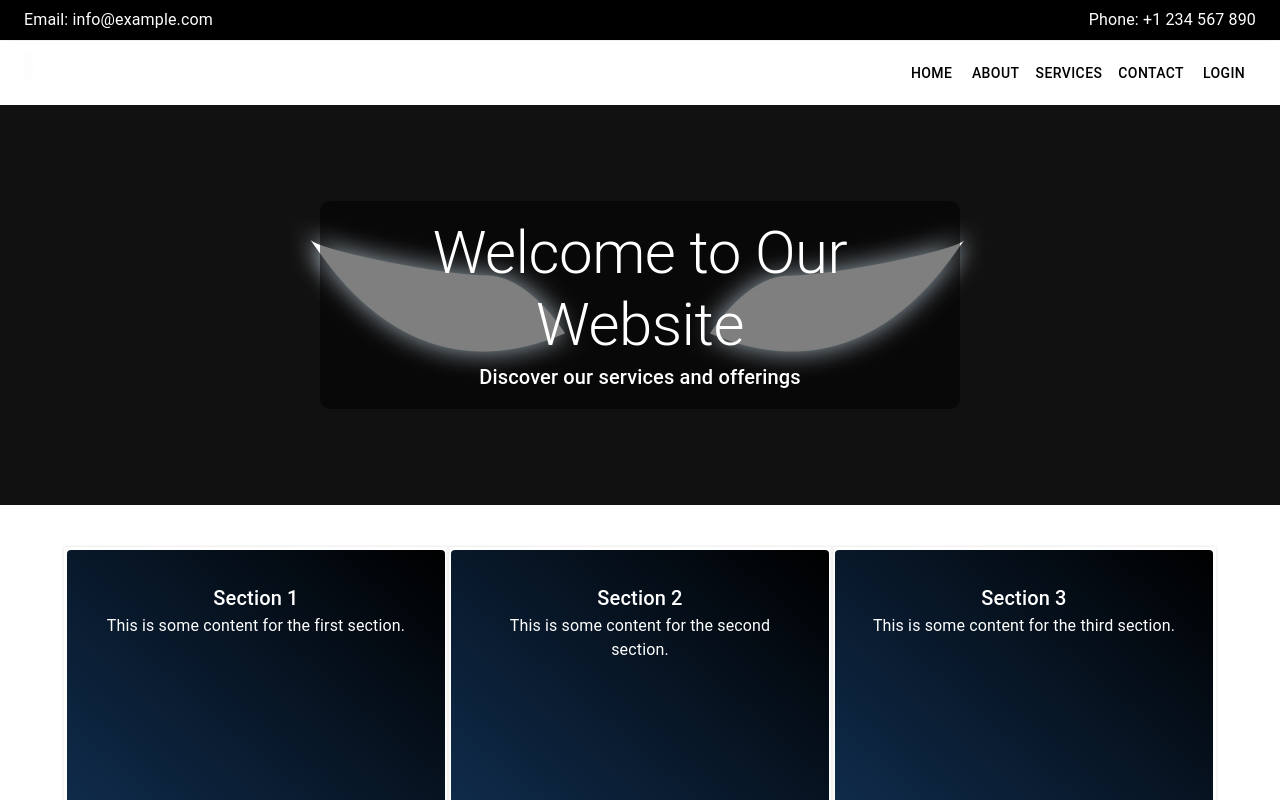
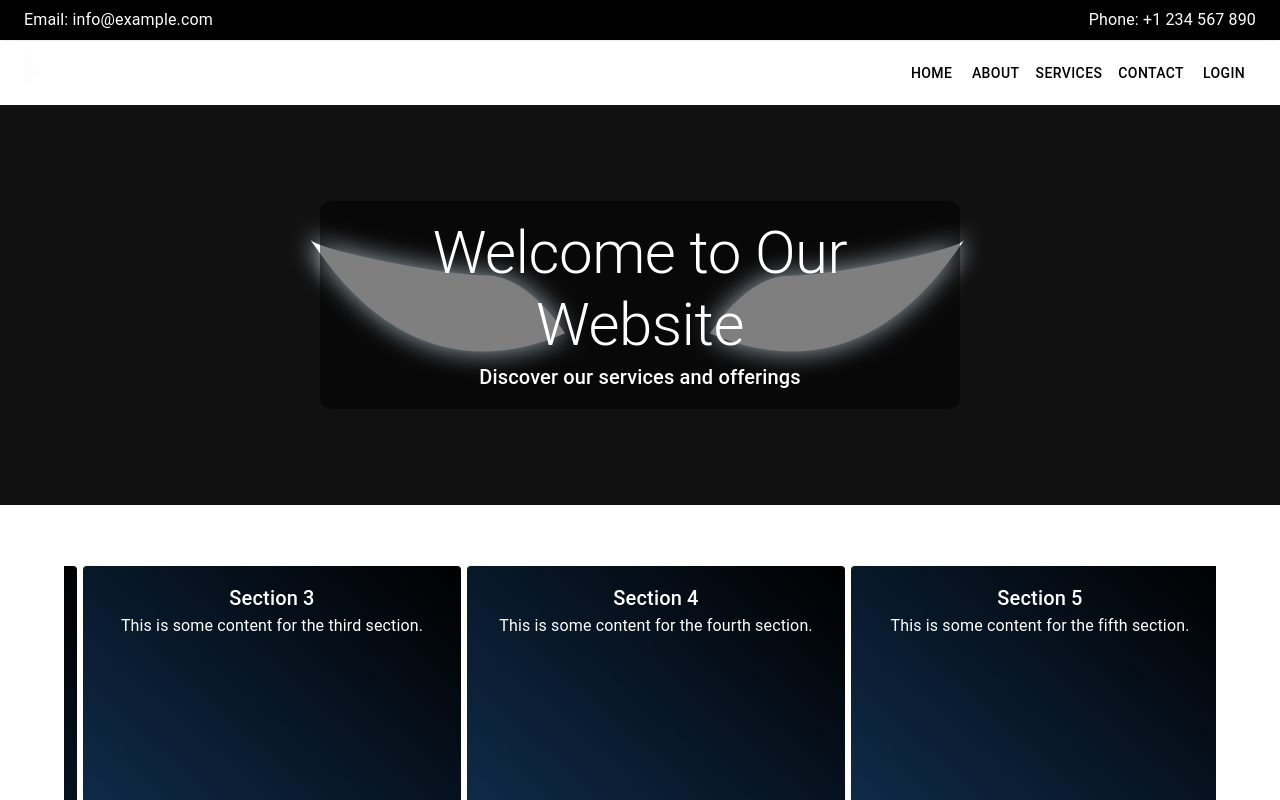
Before and after one commit to ankitcrewman/website-react-setup, a React (Create React App) app: page / in a window 1280 px wide. Shown: the top 800 px of the page. Built offline with nearby package versions, Linux system fonts and the light colour scheme.

Commit message:
Add Slider

```diff
--- a/package.json
+++ b/package.json
@@ -15,6 +15,8 @@
     "react-dom": "^18.3.1",
     "react-router-dom": "^6.24.1",
     "react-scripts": "5.0.1",
+    "react-slick": "^0.30.2",
+    "slick-carousel": "^1.8.1",
     "web-vitals": "^2.1.4"
   },
   "scripts": {
--- /dev/null
+++ b/src/components/GridSection/SliderSection.js
@@ -0,0 +1,90 @@
+import React from "react";
+import Slider from "react-slick";
+import { Paper, Typography, Box } from "@mui/material";
+import { makeStyles } from "@mui/styles";
+import PropTypes from "prop-types";
+import "slick-carousel/slick/slick.css";
+import "slick-carousel/slick/slick-theme.css";
+
+const useStyles = makeStyles((theme) => ({
+  paper: {
+    padding: theme.spacing(2),
+    textAlign: "center",
+    color: theme.palette.text.secondary,
+    height: "300px",
+    background: "linear-gradient(to top right, #113155, #000000)",
+    margin: "3px",
+    transition: "transform 0.3s ease-in-out, box-shadow 0.3s ease-in-out, background-color 0.7s ease-in-out, color 0.3s ease-in-out",
+    "&:hover": {
+      transform: "scale(1.05)",
+      boxShadow: "0px 4px 20px rgba(0, 0, 0, 0.2)",
+      background: "white",
+      color: "black",
+      "& $typography": {
+        color: "black",
+      },
+    },
+  },
+  typography: {
+    color: "white",
+    transition: "color 0.3s ease-in-out",
+  },
+}));
+
+const SliderSection = ({ sections }) => {
+  const classes = useStyles();
+
+  const settings = {
+    dots: false,
+    infinite: true,
+    speed: 500,
+    slidesToShow: 3,
+    slidesToScroll: 2,
+    autoplay: true,  // Enable autoplay
+    autoplaySpeed: 3000, // Set autoplay speed in milliseconds
+    responsive: [
+      {
+        breakpoint: 1024,
+        settings: {
+          slidesToShow: 2,
+          slidesToScroll: 1,
+        },
+      },
+      {
+        breakpoint: 600,
+        settings: {
+          slidesToShow: 1,
+          slidesToScroll: 1,
+        },
+      },
+    ],
+  };
+
+  return (
+    <Slider {...settings}>
+      {sections.map((section, index) => (
+        <Box key={index} p={2}>
+          <Paper elevation={0} className={classes.paper}>
+            <Typography variant="h6" className={classes.typography}>
+              {section.title}
+            </Typography>
+            <Typography className={classes.typography}>
+              {section.content}
+            </Typography>
+          </Paper>
+        </Box>
+      ))}
+    </Slider>
+  );
+};
+
+SliderSection.propTypes = {
+  sections: PropTypes.arrayOf(
+    PropTypes.shape({
+      title: PropTypes.string.isRequired,
+      content: PropTypes.string.isRequired,
+    })
+  ).isRequired,
+};
+
+export default SliderSection;
--- a/src/pages/Home.js
+++ b/src/pages/Home.js
@@ -3,89 +3,41 @@ import { Container, Grid, Typography, Paper, Box } from "@mui/material";
 import { makeStyles, withStyles } from "@mui/styles";
 import Hero from "../components/Home/Hero"; // Import the Hero component
 import InfoSection from "../components/InfoSection/InfoSection";
+import SliderSection from "../components/GridSection/SliderSection";
 
+// Define custom styles
 // Define custom styles
 const useStyles = makeStyles((theme) => ({
   container: {
     paddingTop: theme.spacing(4),
     paddingBottom: theme.spacing(4),
   },
-  paper: {
-    padding: theme.spacing(2),
-    textAlign: "center",
-    color: theme.palette.text.secondary,
-    height: "300px",
-    background: "linear-gradient(to top right, #113155, #000000)",
-    margin: "3px",
-    transition: "transform 0.3s ease-in-out, box-shadow 0.3s ease-in-out, background-color 0.7s ease-in-out, color 0.3s ease-in-out",
-    "&:hover": {
-      transform: "scale(1.05)",
-      boxShadow: "0px 4px 20px rgba(0, 0, 0, 0.2)",
-      background: "white",
-      color: "black",
-      "& $typography": {
-        color: "black",
-      },
-    },
-  },
-  typography: {
-    color: "white",
-    transition: "color 0.3s ease-in-out",
-  },
   sectionSet: {
     paddingTop: "10px",
     paddingBottom: "10px",
-  },
-  sectionSetInside: {
-    boxShadow: "0px 0px 3px gainsboro",
   },
 }));
 
 const Home = () => {
   const classes = useStyles();
 
+  const sections = [
+    { title: "Section 1", content: "This is some content for the first section." },
+    { title: "Section 2", content: "This is some content for the second section." },
+    { title: "Section 3", content: "This is some content for the third section." },
+    { title: "Section 4", content: "This is some content for the fourth section." },
+    { title: "Section 5", content: "This is some content for the fifth section." },
+    { title: "Section 6", content: "This is some content for the sixth section." },
+    { title: "Section 7", content: "This is some content for the Seven section." },
+  ];
+
   return (
     <>
       <Hero />
       <Container className={classes.container}>
-        <Grid className={classes.sectionSet} container>
-          <Grid className={classes.sectionSetInside} item xs={12} sm={6} md={4}>
-            <Paper elevation={0} className={classes.paper}>
-              <Box p={2}>
-                <Typography variant="h6" className={classes.typography}>
-                  Section 1
-                </Typography>
-                <Typography className={classes.typography}>
-                  This is some content for the first section.
-                </Typography>
-              </Box>
-            </Paper>
-          </Grid>
-          <Grid className={classes.sectionSetInside} item xs={12} sm={6} md={4}>
-            <Paper elevation={0} className={classes.paper}>
-              <Box p={2}>
-                <Typography variant="h6" className={classes.typography}>
-                  Section 2
-                </Typography>
-                <Typography className={classes.typography}>
-                  This is some content for the second section.
-                </Typography>
-              </Box>
-            </Paper>
-          </Grid>
-          <Grid className={classes.sectionSetInside} item xs={12} sm={6} md={4}>
-            <Paper elevation={0} className={classes.paper}>
-              <Box p={2}>
-                <Typography variant="h6" className={classes.typography}>
-                  Section 3
-                </Typography>
-                <Typography className={classes.typography}>
-                  This is some content for the third section.
-                </Typography>
-              </Box>
-            </Paper>
-          </Grid>
-        </Grid>
+        <div className={classes.sectionSet}>
+          <SliderSection sections={sections} />
+        </div>
         <InfoSection
           heading="Master Heading"
           imageSrc="https://via.placeholder.com/400"
```
Also changed, not shown: 2 other files (tests, documents, lock files or other folders).
